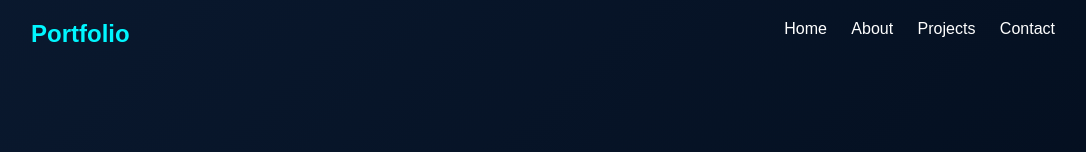
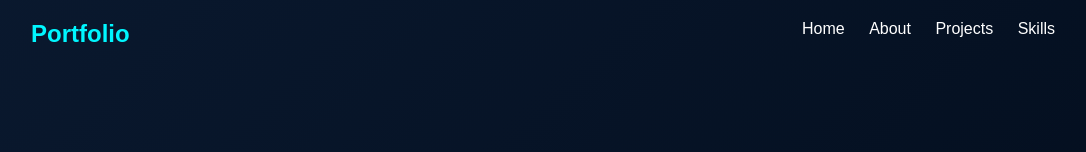
Before and after one commit to manasavenenka/portfolio, a plain HTML site: page projects.html in a window 1280 px wide. Shown: the top 152 px of the page, without its empty margins (97-1183 px from the left). Drawn offline with nearby package versions, Linux system fonts and the light colour scheme.

Commit message:
Update projects.html

```diff
--- a/projects.html
+++ b/projects.html
@@ -21,7 +21,7 @@
         <a href="index.html">Home</a>
         <a href="about.html">About</a>
         <a href="projects.html" class="active">Projects</a>
-        <a href="Skills.html">Contact</a>
+        <a href="skill.html">Skills</a>
     </nav>
 </header>
 
```
